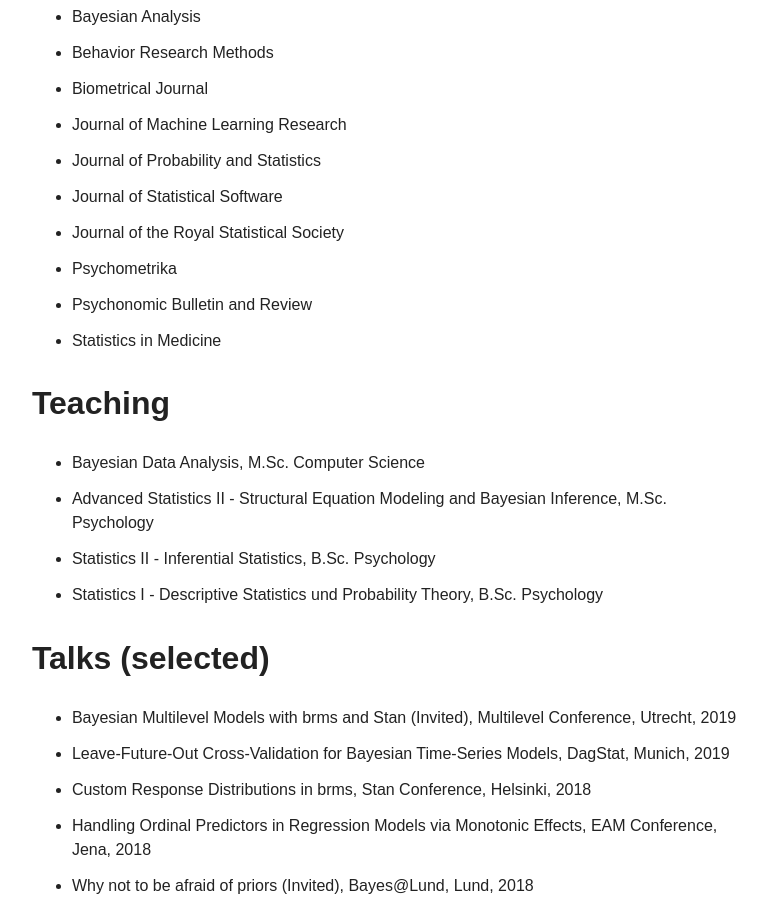
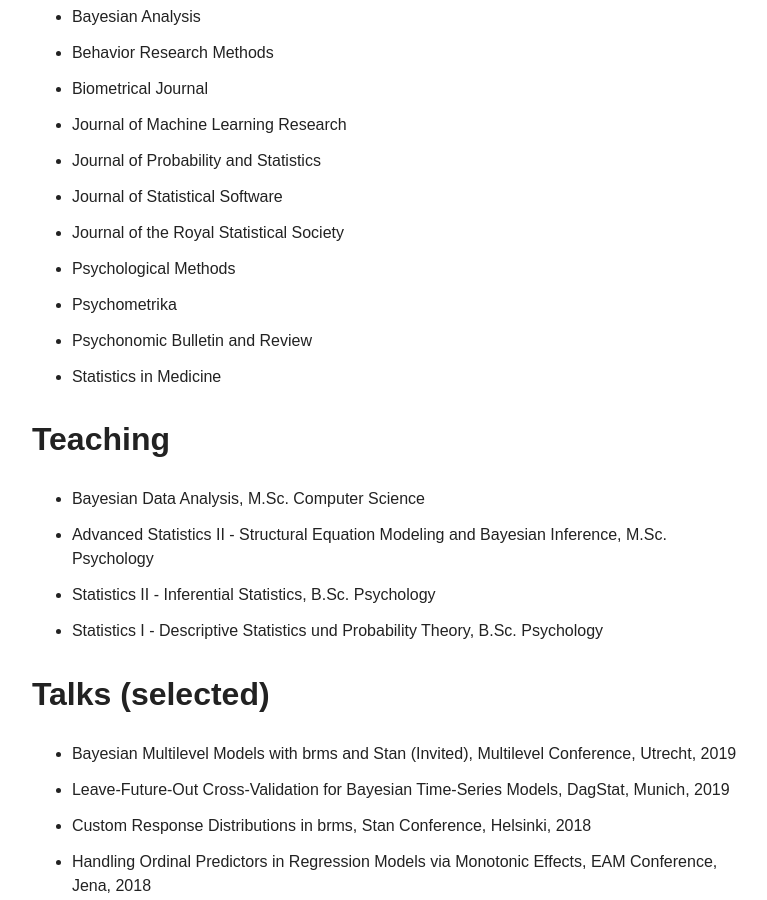
Before and after one commit to paul-buerkner/paul-buerkner.github.io, a Jekyll site: the page built from about/index.md, in a window 1280 px wide and 900 px high, scrolled down 1863 px. Shown: the whole window, without its empty margins (254-1021 px from the left). Built offline with Jekyll 4.4.1, drawn with Linux system fonts in a browser that asks for light colours; nearby versions of some CDN libraries.

Commit message:
extend review list

```diff
--- a/about/index.md
+++ b/about/index.md
@@ -71,6 +71,7 @@
 * Journal of Probability and Statistics
 * Journal of Statistical Software
 * Journal of the Royal Statistical Society
+* Psychological Methods
 * Psychometrika
 * Psychonomic Bulletin and Review
 * Statistics in Medicine
```
